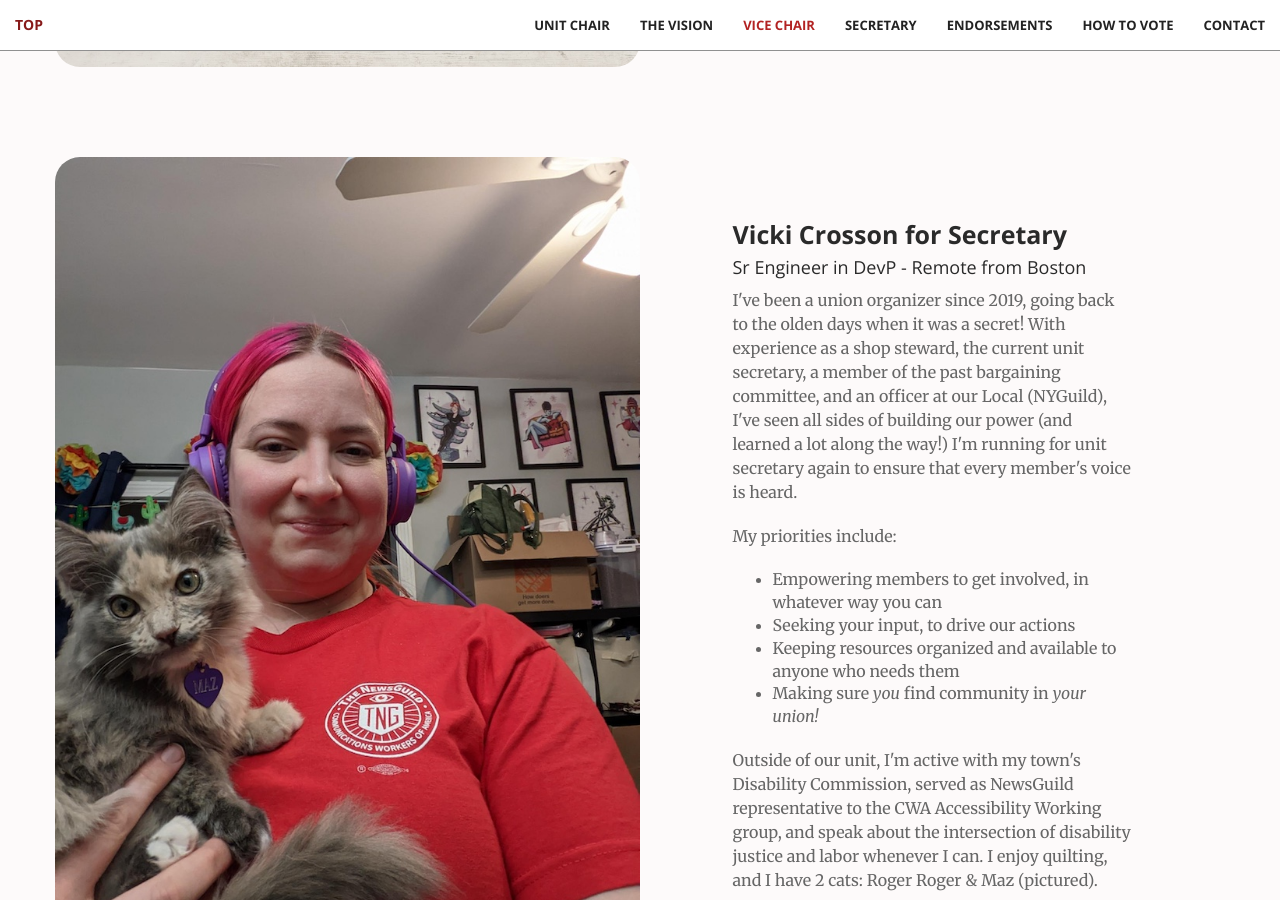
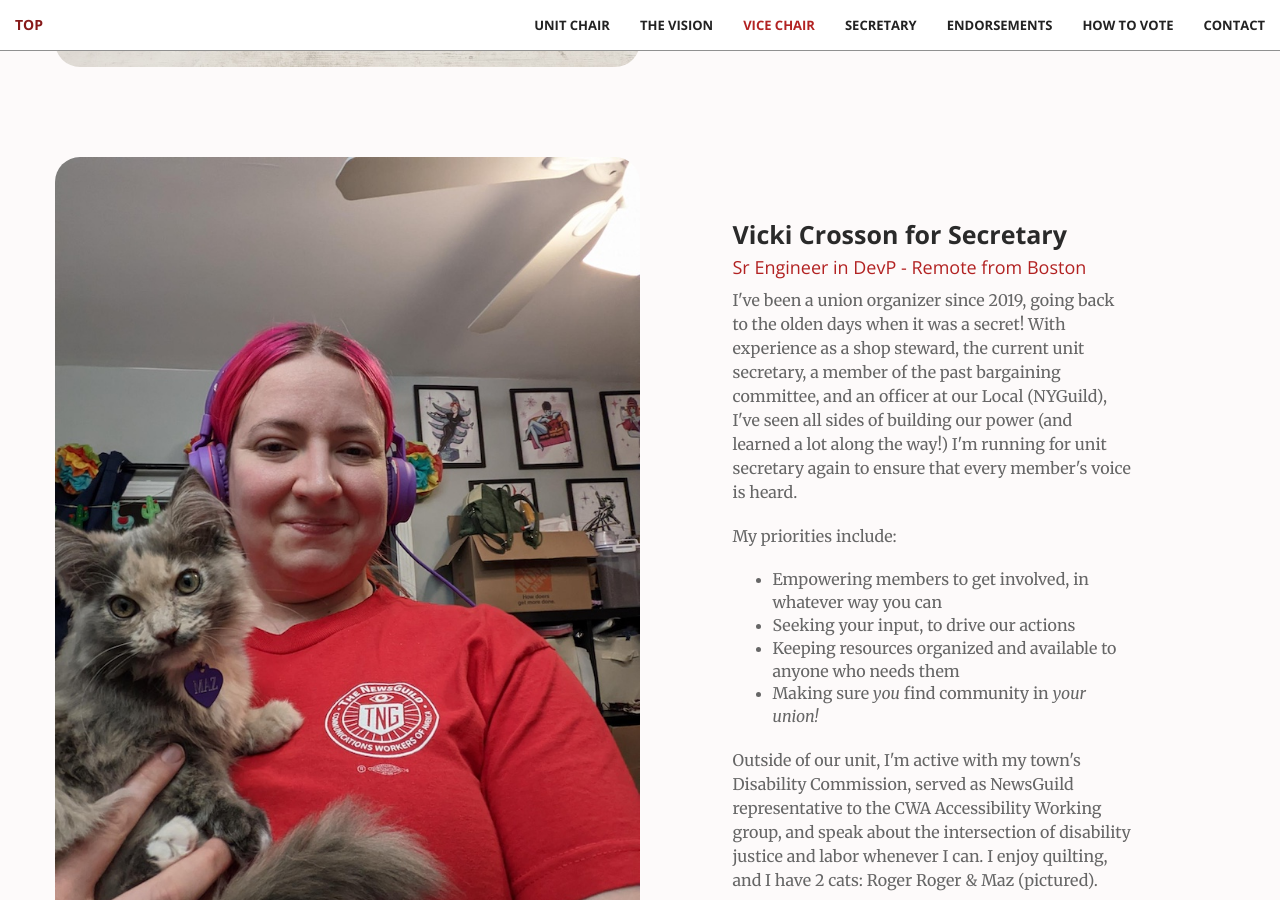
Before and after one commit to viccro/2025-campaign-site-draft, a Jekyll site: the page built from index.html, in a window 1280 px wide and 900 px high, scrolled down 3612 px. Built offline with Jekyll 4.4.1, drawn with Linux system fonts in a browser that asks for light colours.

Commit message:
redden subhed on bio

```diff
--- a/_includes/candidates.html
+++ b/_includes/candidates.html
@@ -42,7 +42,7 @@
                 <div class="col-md-6 col-sm-12 candidate-column">
                     <div class="service-box">
                         <h3>Vicki Crosson for Secretary</h3>
-                        <h4>Sr Engineer in DevP - Remote from Boston</h4>
+                        <h4 class="engineer-title">Sr Engineer in DevP - Remote from Boston</h4>
 
                         <p>
                             I've been a union organizer since 2019, going back to the olden days
--- a/_sass/_base.scss
+++ b/_sass/_base.scss
@@ -240,6 +240,10 @@ p {
 }
 
 // Candidate section styles
+.engineer-title {
+    color: $theme-primary;
+}
+
 #vice-chair,
 #secretary {
     margin-bottom: 0;
```
